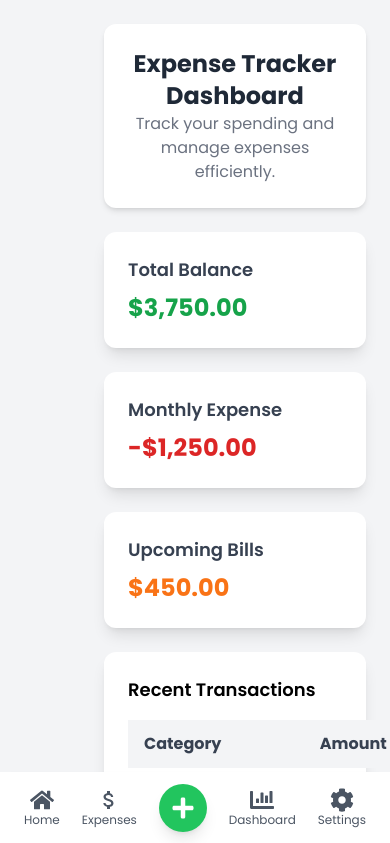
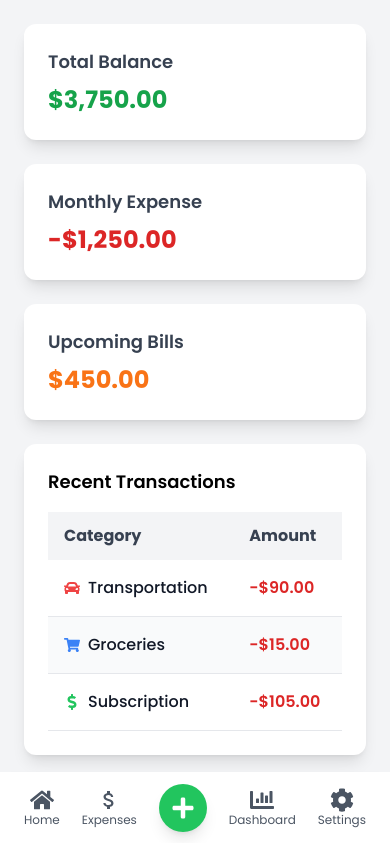
Before and after one commit to BabsTech-sbm/espense-tracker, a React (Vite) app: page /dashboard in a window 390 px wide. Shown: the top 843 px of the page. Built offline with nearby package versions, Linux system fonts and the light colour scheme.

Commit message:
responsive on mobile

```diff
--- a/src/pages/Dashboard.jsx
+++ b/src/pages/Dashboard.jsx
@@ -21,12 +21,9 @@ export default function Dashboard() {
             {/* Sidebar */}
 
             {/* Main Content */}
-            <div className="ml-[80px] lg:ml-[190px] w-full p-6 flex flex-col gap-6">
+            <div className="sm:ml-[80px] lg:ml-[190px] w-full p-6 flex flex-col gap-6">
                 {/* Header */}
-                <header className="bg-white shadow-md p-6 rounded-xl text-center md:text-left">
-                    <h1 className="text-2xl font-bold text-gray-800">Expense Tracker Dashboard</h1>
-                    <p className="text-gray-500">Track your spending and manage expenses efficiently.</p>
-                </header>
+
 
                 {/* Overview Section */}
                 <div className="grid grid-cols-1 md:grid-cols-3 gap-6">
@@ -80,11 +77,11 @@ export default function Dashboard() {
 
                     {/* Statistics */}
                     <div className="bg-white p-6 rounded-xl shadow-lg">
-                        <h2 className="text-lg font-semibold mb-4">What You Spend on Most</h2>
+                        <h2 className="text-lg font-semibold mb-4">How You Spend </h2>
                         <ResponsiveContainer width="100%" height={250}>
                             <BarChart data={statsData} layout="vertical">
-                                <XAxis type="number" hide />
-                                <YAxis type="category" dataKey="name" width={100} />
+                                <XAxis type="number" />
+                                <YAxis type="category" dataKey="name" width={120} />
                                 <Tooltip />
                                 <Bar dataKey="value" barSize={25} radius={[8, 8, 8, 8]}>
                                     {statsData.map((entry, index) => (
```
